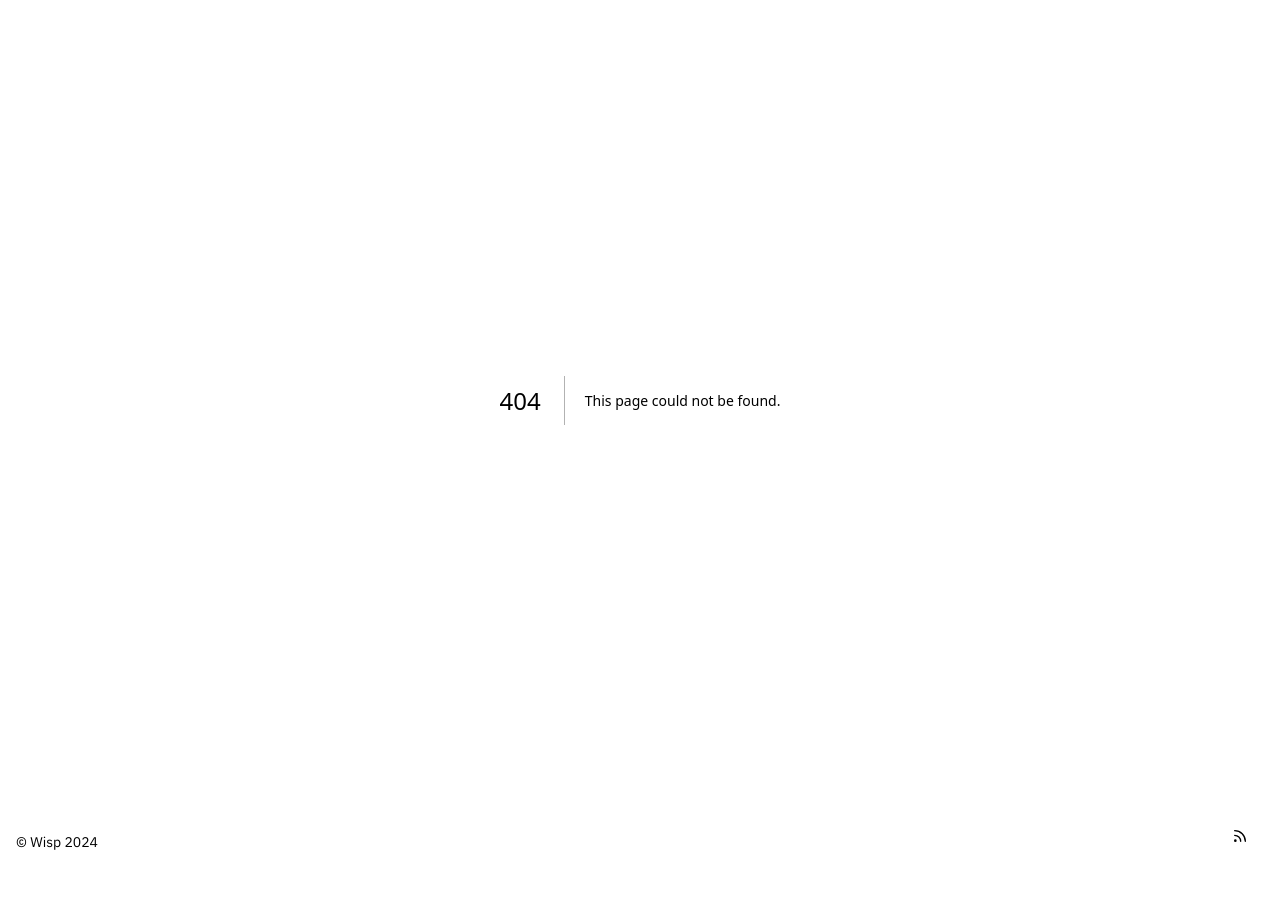
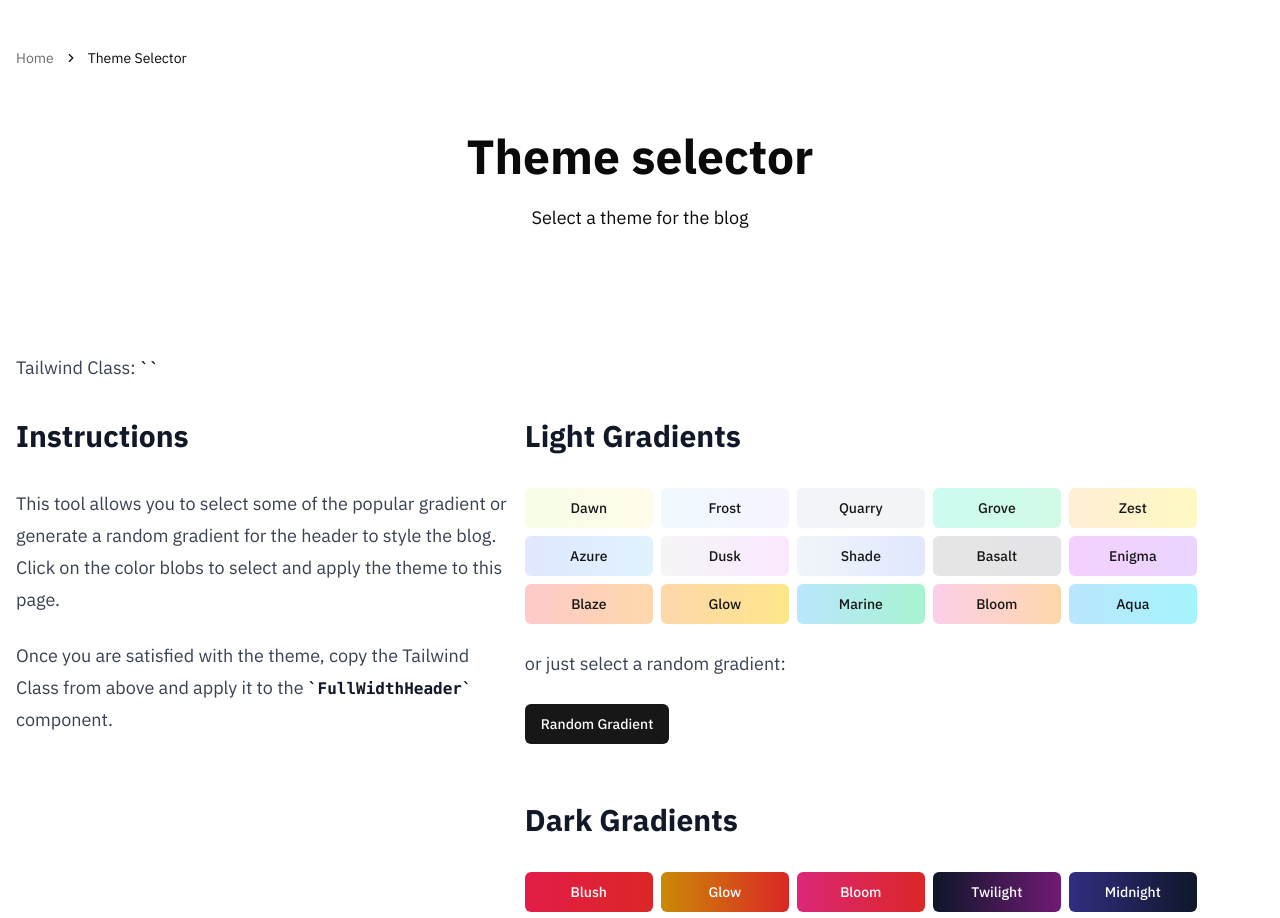
Before and after one commit to theapplegates/nextjs-corporate-blog-starter, a Next.js app: page /theme in a window 1280 px wide. Before the commit this address had no page. Shown: the top 918 px of the page. Before the commit the page ends 872 px from the top, so only its background shows below. Built offline with nearby package versions, Linux system fonts and the light colour scheme.

Commit message:
feat: theme selector page

```diff
--- a/src/app/category/[tag]/page.tsx
+++ b/src/app/category/[tag]/page.tsx
@@ -2,7 +2,7 @@ import { BlogPostList } from "@/components/BlogPostList";
 import { PostPagination } from "@/components/PostPagination";
 import { wisp } from "@/lib/wisp";
 import { FilterBar } from "../../../components/FilterBar";
-import { FullWidthHero } from "../../../components/FullWidthHero";
+import { FullWidthHeader } from "../../../components/FullWidthHeader";
 import { config } from "../../../config";
 import { Metadata } from "next";
 import { getOgImageUrl } from "@/lib/ogImage";
@@ -45,7 +45,7 @@ export default async function Page({
 
   return (
     <>
-      <FullWidthHero
+      <FullWidthHeader
         title={label}
         description={description}
         breadcrumb={[
@@ -61,6 +61,7 @@ export default async function Page({
           pagination={result.pagination}
           className="my-16"
           query={searchParams?.query}
+          basePath={`/category/${tag}`}
         />
       </div>
     </>
--- a/src/app/category/page.tsx
+++ b/src/app/category/page.tsx
@@ -1,6 +1,6 @@
 import { wisp } from "@/lib/wisp";
 import Link from "next/link";
-import { FullWidthHero } from "../../components/FullWidthHero";
+import { FullWidthHeader } from "../../components/FullWidthHeader";
 import { Metadata } from "next";
 import { config } from "@/config";
 import { getOgImageUrl } from "@/lib/ogImage";
@@ -20,7 +20,7 @@ export default async function Page() {
 
   return (
     <>
-      <FullWidthHero
+      <FullWidthHeader
         title="Categories"
         description="Browse blog posts by category"
         breadcrumb={[
--- a/src/app/page.tsx
+++ b/src/app/page.tsx
@@ -4,7 +4,7 @@ import { getOgImageUrl } from "@/lib/ogImage";
 import { wisp } from "@/lib/wisp";
 import { Metadata } from "next";
 import { FilterBar } from "../components/FilterBar";
-import { FullWidthHero } from "../components/FullWidthHero";
+import { FullWidthHeader } from "../components/FullWidthHeader";
 import { config } from "../config";
 
 const { title, description } = config;
@@ -33,7 +33,7 @@ export default async function Page({
 
   return (
     <>
-      <FullWidthHero title={title} description={description} />
+      <FullWidthHeader title={title} description={description} />
       <div className="container mx-auto">
         <FilterBar active="latest" className="my-8" />
         <BlogPostList posts={result.posts} />
--- /dev/null
+++ b/src/app/theme/page.tsx
@@ -0,0 +1,20 @@
+import { getOgImageUrl } from "@/lib/ogImage";
+import { Metadata } from "next";
+import { ThemeSelection } from "../../components/ThemeSelection";
+
+const title = "Theme selector";
+const description = "Select or generate a gradient theme for your blog";
+
+export const metadata: Metadata = {
+  title,
+  description,
+  openGraph: {
+    title,
+    description,
+    images: [getOgImageUrl(title)],
+  },
+};
+
+export default async function Page() {
+  return <ThemeSelection />;
+}
--- a/src/components/BlogContent.tsx
+++ b/src/components/BlogContent.tsx
@@ -8,7 +8,7 @@ import {
 import { Author, GetRelatedPostsResult, TagInPost } from "@wisp-cms/client";
 import Image from "next/image";
 import Link from "next/link";
-import { FullWidthHero } from "./FullWidthHero";
+import { FullWidthHeader } from "./FullWidthHeader";
 import { RelatedPosts } from "./RelatedPosts";
 import { processTableOfContents, TableOfContents } from "./TOC";
 
@@ -43,7 +43,7 @@ export const BlogContent = ({
   });
   return (
     <>
-      <FullWidthHero
+      <FullWidthHeader
         title={title}
         description=""
         breadcrumb={[
--- a/src/components/FullWidthHero.tsx
+++ b/src/components/FullWidthHeader.tsx
@@ -1,3 +1,5 @@
+"use client";
+
 import {
   Breadcrumb,
   BreadcrumbItem,
@@ -14,7 +16,7 @@ interface BreadcrumbProps {
   href: string;
 }
 
-export const FullWidthHero: FunctionComponent<{
+export const FullWidthHeader: FunctionComponent<{
   title: string;
   description: string;
   breadcrumb?: BreadcrumbProps[];
@@ -24,7 +26,7 @@ export const FullWidthHero: FunctionComponent<{
     <div
       className={cn(
         "pb-8 lg:pb-16 pt-4",
-        className, // Replace className with additional styling ie "bg-gradient-to-r from-teal-50 to-blue-50"
+        className // Replace className with additional styling ie "bg-gradient-to-r from-teal-50 to-blue-50"
       )}
     >
       <div className="container mx-auto px-4">
@@ -35,9 +37,14 @@ export const FullWidthHero: FunctionComponent<{
                 <React.Fragment key={index}>
                   <BreadcrumbItem className="text-inherit">
                     {index === breadcrumb.length - 1 ? (
-                      <BreadcrumbPage className="text-inherit line-clamp-1">{crumb.label}</BreadcrumbPage>
+                      <BreadcrumbPage className="text-inherit line-clamp-1">
+                        {crumb.label}
+                      </BreadcrumbPage>
                     ) : (
-                      <BreadcrumbLink className="text-inherit opacity-60 line-clamp-1" href={crumb.href}>
+                      <BreadcrumbLink
+                        className="text-inherit opacity-60 line-clamp-1"
+                        href={crumb.href}
+                      >
                         {crumb.label}
                       </BreadcrumbLink>
                     )}
--- a/src/components/PostPagination.tsx
+++ b/src/components/PostPagination.tsx
@@ -7,22 +7,20 @@ import {
   PaginationNext,
   PaginationPrevious,
 } from "@/components/ui/pagination";
+import { cn } from "@/lib/utils";
 
 const constructPath = ({
   basePath,
   page,
   query,
-  tags,
 }: {
   basePath: string;
   page?: string;
   query?: string;
-  tags?: string[];
 }) => {
   const searchParams = new URLSearchParams();
   if (page) searchParams.append("page", page);
   if (query) searchParams.append("query", query);
-  tags?.forEach((tag) => searchParams.append("tags", tag));
   return `${basePath}?${searchParams.toString()}`;
 };
 
@@ -30,14 +28,12 @@ export const PostPagination = ({
   pagination,
   basePath = "/",
   query,
-  tags,
   numSiblingPages = 2,
   className,
 }: {
   className?: string;
   basePath?: string;
   query?: string;
-  tags?: string[];
   numSiblingPages?: number;
   pagination: {
     page: number;
@@ -48,9 +44,9 @@ export const PostPagination = ({
   };
 }) => {
   const buildPath = (page: number) =>
-    constructPath({ basePath, page: page.toString(), query, tags });
+    constructPath({ basePath, page: page.toString(), query });
   return (
-    <Pagination className={className}>
+    <Pagination className={cn("overflow-x-auto", className)}>
       <PaginationContent>
         {pagination.prevPage && (
           <PaginationItem>
--- /dev/null
+++ b/src/components/ThemeSelection.tsx
@@ -0,0 +1,260 @@
+"use client";
+import { useState } from "react";
+import { FullWidthHeader } from "./FullWidthHeader";
+import { Button } from "./ui/button";
+import { cn } from "@/lib/utils";
+
+enum Color {
+  slate = "slate",
+  gray = "gray",
+  zinc = "zinc",
+  neutral = "neutral",
+  stone = "stone",
+  red = "red",
+  orange = "orange",
+  amber = "amber",
+  yellow = "yellow",
+  lime = "lime",
+  green = "green",
+  emerald = "emerald",
+  teal = "teal",
+  cyan = "cyan",
+  sky = "sky",
+  blue = "blue",
+  indigo = "indigo",
+  violet = "violet",
+  purple = "purple",
+  fuchsia = "fuchsia",
+  pink = "pink",
+  rose = "rose",
+}
+
+const GradientDisplayButton = ({
+  label,
+  gradient,
+  setGradient,
+}: {
+  label: string;
+  gradient: string;
+  setGradient: (gradient: string) => void;
+}) => {
+  return (
+    <Button
+      className={cn("w-32 text-primary", gradient)}
+      onClick={() => setGradient(gradient)}
+    >
+      {label}
+    </Button>
+  );
+};
+
+export const ThemeSelection = () => {
+  const [gradient, setGradient] = useState<string>("");
+
+  const setGradientAndScrollToTop = (gradient: string) => {
+    setGradient(gradient);
+    window.scrollTo({ top: 0, behavior: "smooth" });
+  };
+
+  const lightGradients = [
+    { label: "Dawn", gradient: "bg-gradient-to-r from-lime-50 to-amber-50" },
+    { label: "Frost", gradient: "bg-gradient-to-r from-sky-50 to-violet-50" },
+    {
+      label: "Quarry",
+      gradient: "bg-gradient-to-r from-slate-100 to-gray-100",
+    },
+    {
+      label: "Grove",
+      gradient: "bg-gradient-to-r from-teal-100 to-emerald-100",
+    },
+    {
+      label: "Zest",
+      gradient: "bg-gradient-to-r from-orange-100 to-yellow-100",
+    },
+    {
+      label: "Azure",
+      gradient: "bg-gradient-to-r from-indigo-100 to-sky-100",
+    },
+    {
+      label: "Dusk",
+      gradient: "bg-gradient-to-r from-neutral-100 to-fuchsia-100",
+    },
+    {
+      label: "Shade",
+      gradient: "bg-gradient-to-r from-slate-100 to-indigo-100",
+    },
+    {
+      label: "Basalt",
+      gradient: "bg-gradient-to-r from-neutral-200 to-zinc-200",
+    },
+    {
+      label: "Enigma",
+      gradient: "bg-gradient-to-r from-fuchsia-200 to-purple-200",
+    },
+    { label: "Blaze", gradient: "bg-gradient-to-r from-red-200 to-orange-200" },
+    {
+      label: "Glow",
+      gradient: "bg-gradient-to-r from-orange-200 to-amber-200",
+    },
+    {
+      label: "Marine",
+      gradient: "bg-gradient-to-r from-sky-200 to-emerald-200",
+    },
+    {
+      label: "Bloom",
+      gradient: "bg-gradient-to-r from-pink-200 to-orange-200",
+    },
+    {
+      label: "Aqua",
+      gradient: "bg-gradient-to-r from-sky-200 to-cyan-200",
+    },
+  ];
+
+  const darkGradients = [
+    {
+      label: "Blush",
+      gradient: "bg-gradient-to-r from-rose-600 to-red-600 text-white",
+    },
+    {
+      label: "Glow",
+      gradient: "bg-gradient-to-r from-yellow-600 to-red-600 text-white",
+    },
+    {
+      label: "Bloom",
+      gradient: "bg-gradient-to-r from-pink-600 to-red-600 text-white",
+    },
+    {
+      label: "Twilight",
+      gradient: "bg-gradient-to-r from-slate-900 to-fuchsia-900 text-white",
+    },
+    {
+      label: "Midnight",
+      gradient: "bg-gradient-to-r from-indigo-900 to-slate-900 text-white",
+    },
+    {
+      label: "Shadow",
+      gradient: "bg-gradient-to-r from-slate-600 to-gray-600 text-white",
+    },
+    {
+      label: "Mystic",
+      gradient: "bg-gradient-to-r from-pink-600 to-violet-600 text-white",
+    },
+    {
+      label: "Dusk",
+      gradient: "bg-gradient-to-r from-amber-600 to-orange-600 text-white",
+    },
+    {
+      label: "Abyss",
+      gradient: "bg-gradient-to-r from-cyan-900 to-violet-900 text-white",
+    },
+    {
+      label: "Eclipse",
+      gradient: "bg-gradient-to-r from-indigo-600 to-violet-600 text-white",
+    },
+    {
+      label: "Nebula",
+      gradient: "bg-gradient-to-r from-indigo-900 to-purple-900 text-white",
+    },
+    {
+      label: "Obsidian",
+      gradient: "bg-gradient-to-r from-gray-800 to-slate-800 text-white",
+    },
+    {
+      label: "Ember",
+      gradient: "bg-gradient-to-r from-orange-800 to-red-800 text-white",
+    },
+    {
+      label: "Verdant",
+      gradient: "bg-gradient-to-r from-teal-800 to-lime-800 text-white",
+    },
+    {
+      label: "Deep",
+      gradient: "bg-gradient-to-r from-blue-900 to-gray-900 text-white",
+    },
+  ];
+
+  const randomLightGradient = () => {
+    const colors = Object.values(Color);
+    const randomColors = colors.sort(() => Math.random() - 0.5).slice(0, 2);
+    const randomIntensity = [50, 100, 200][Math.floor(Math.random() * 3)];
+    return `bg-gradient-to-r from-${randomColors[0]}-${randomIntensity} to-${randomColors[1]}-${randomIntensity}`;
+  };
+
+  const randomDarkGradient = () => {
+    const colors = Object.values(Color);
+    const randomColors = colors.sort(() => Math.random() - 0.5).slice(0, 2);
+    const randomIntensity = [600, 900][Math.floor(Math.random() * 2)];
+    return `bg-gradient-to-r from-${randomColors[0]}-${randomIntensity} to-${randomColors[1]}-${randomIntensity} text-white`;
+  };
+
+  return (
+    <>
+      <FullWidthHeader
+        title="Theme selector"
+        description="Select a theme for the blog"
+        breadcrumb={[
+          { label: "Home", href: "/" },
+          { label: "Theme Selector", href: "/theme" },
+        ]}
+        className={gradient}
+      />
+      <div className="container mx-auto px-4 my-8">
+        <div className="prose prose-lg">
+          <p>
+            Tailwind Class: <code>{gradient}</code>
+          </p>
+        </div>
+      </div>
+      <div className="container mx-auto px-4 my-8 flex gap-4">
+        <div className="prose prose-lg max-w-none w-2/5">
+          <h2>Instructions</h2>
+          <p>
+            This tool allows you to select some of the popular gradient or
+            generate a random gradient for the header to style the blog. Click
+            on the color blobs to select and apply the theme to this page.
+          </p>
+          <p>
+            Once you are satisfied with the theme, copy the Tailwind Class from
+            above and apply it to the <code>FullWidthHeader</code> component.
+          </p>
+        </div>
+        <div className="prose prose-lg max-w-none w-3/5">
+          <h2>Light Gradients</h2>
+          <div className="flex flex-wrap gap-2">
+            {lightGradients.map((gradient) => (
+              <GradientDisplayButton
+                key={gradient.label}
+                label={gradient.label}
+                gradient={gradient.gradient}
+                setGradient={setGradientAndScrollToTop}
+              />
+            ))}
+          </div>
+          <p>or just select a random gradient:</p>
+          <Button
+            onClick={() => setGradientAndScrollToTop(randomLightGradient())}
+          >
+            Random Gradient
+          </Button>
+          <h2>Dark Gradients</h2>
+          <div className="flex flex-wrap gap-2">
+            {darkGradients.map((gradient) => (
+              <GradientDisplayButton
+                key={gradient.label}
+                label={gradient.label}
+                gradient={gradient.gradient}
+                setGradient={setGradientAndScrollToTop}
+              />
+            ))}
+          </div>
+          <p>or just select a random gradient:</p>
+          <Button
+            onClick={() => setGradientAndScrollToTop(randomDarkGradient())}
+          >
+            Random Gradient
+          </Button>
+        </div>
+      </div>
+    </>
+  );
+};
--- a/tailwind.config.ts
+++ b/tailwind.config.ts
@@ -85,5 +85,14 @@ const config: Config = {
   	}
   },
   plugins: [require("tailwindcss-animate"), require("@tailwindcss/typography")],
+
+  // Conditionally add safelist configuration for development environment only
+  ...(process.env.NODE_ENV === 'development' ? {
+    safelist: [
+      {
+        pattern: /(from|to)-\w+-([1-9]00|50)/,
+      },
+    ],
+  } : {}),
 };
 export default config;
```
Also changed, not shown: 1 other file (tests, documents, lock files or other folders).
